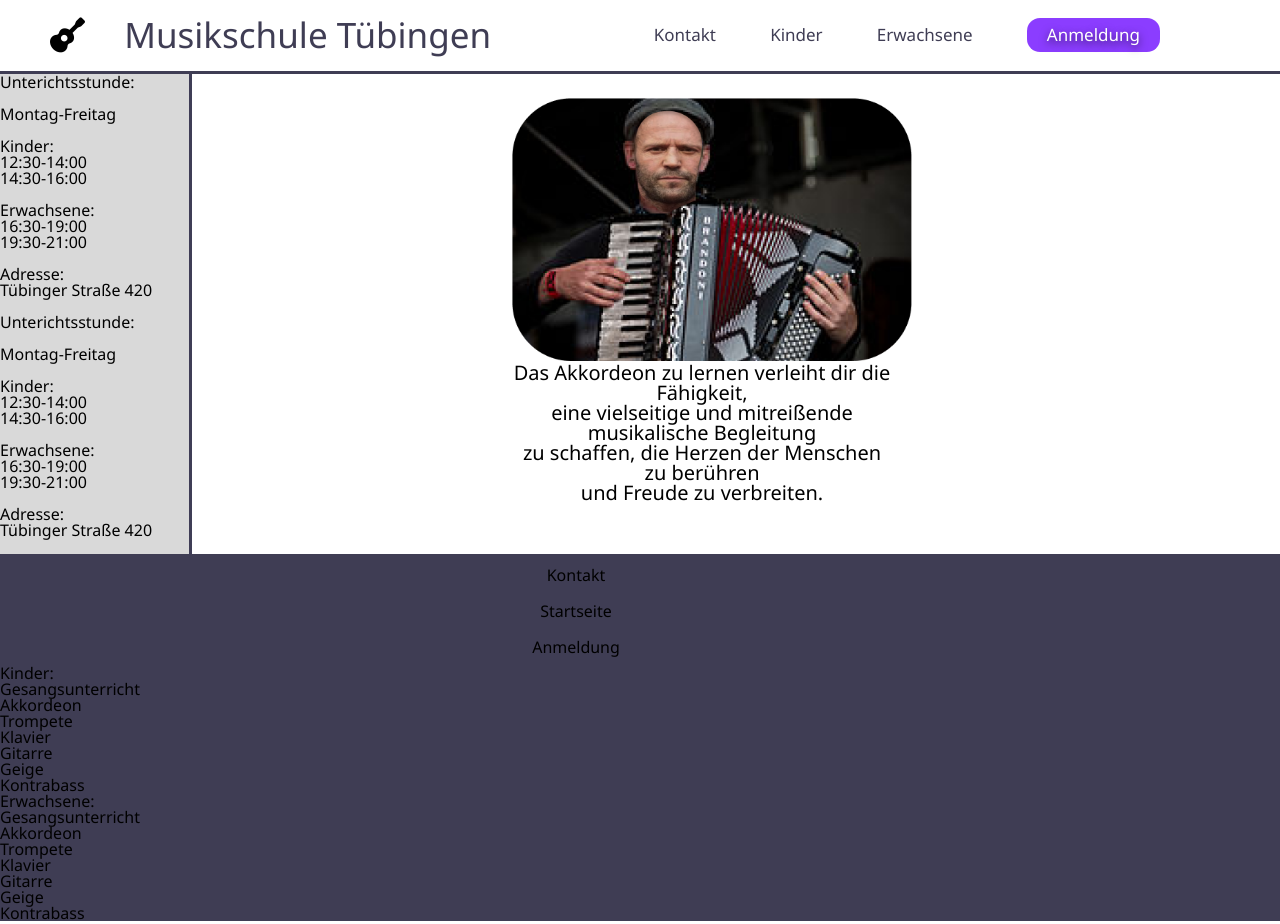
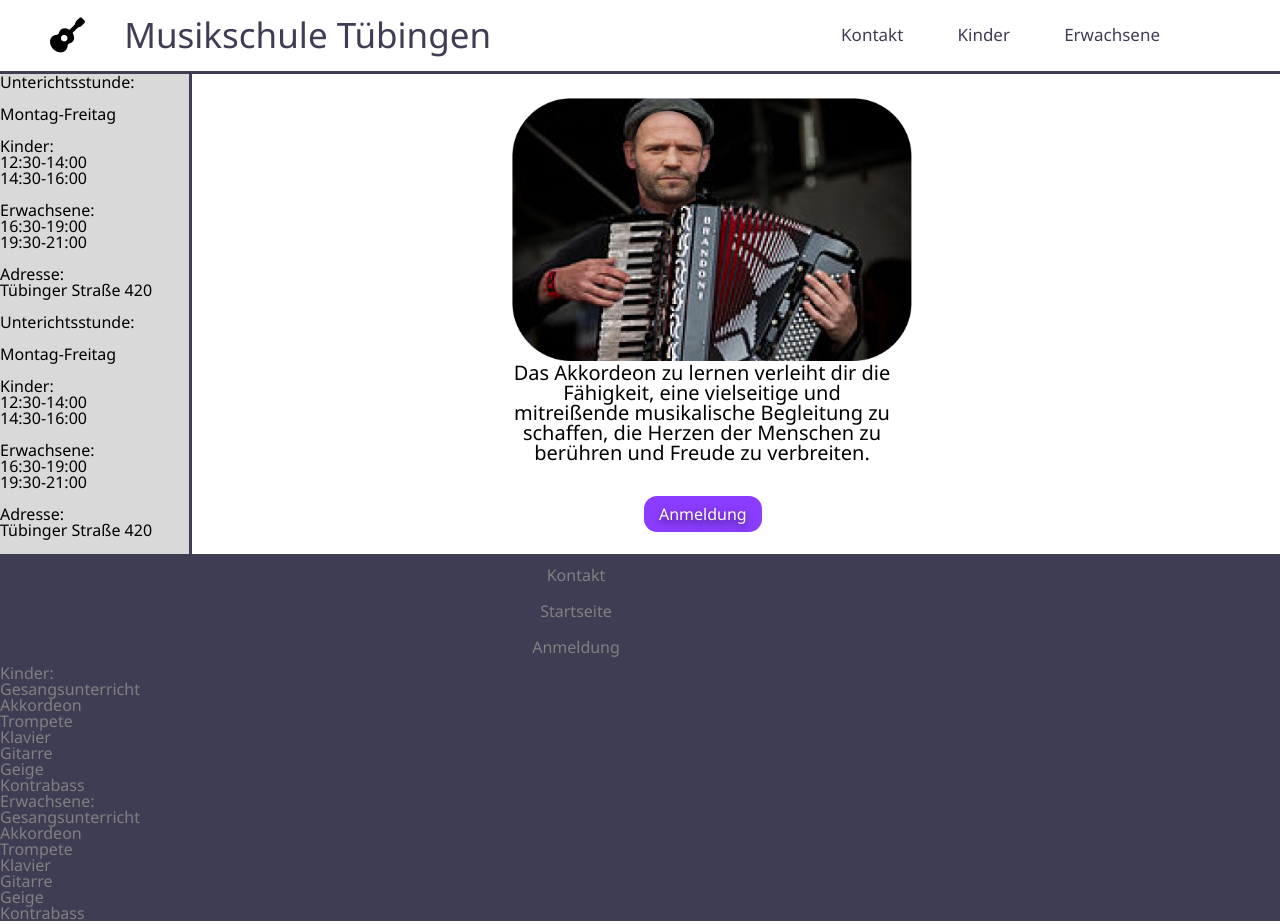
Before and after one commit to Gakiischi/Musikschule, a plain HTML site: page jasonstatham.html in a window 1280 px wide. Drawn offline with Linux system fonts and the light colour scheme.

Commit message:
Bild mild aber wyld
geil pascal mag Nuss Nougat Brötchen

```diff
--- a/jasonstatham.html
+++ b/jasonstatham.html
@@ -21,9 +21,6 @@
           <li><a href="#">Kontakt</a></li>
           <li><a href="#">Kinder</a></li>
           <li><a href="#">Erwachsene</a></li>
-          <li>
-            <a href="#"><button class="btn-nav">Anmeldung</button></a>
-          </li>
         </ul>
       </nav>
     </header>
@@ -64,10 +61,12 @@
         <div class="image-text-container">
           <p class="text-element"><b><img width="400" src="Group 86.png" alt=""></b></p>
           <p class="bildunterschrift">Das Akkordeon zu lernen verleiht dir die
-            Fähigkeit, <br> eine vielseitige und
-            mitreißende musikalische Begleitung <br> zu
+            Fähigkeit, eine vielseitige und
+            mitreißende musikalische Begleitung zu
             schaffen, die Herzen der Menschen zu
-            berühren <br> und Freude zu verbreiten.</p>
+            berühren  und Freude zu verbreiten.</p>
+
+            <a href="#"><button class="btn-nav">Anmeldung</button></a>
         </div>
       </main>
     </div>
--- a/style.css
+++ b/style.css
@@ -82,10 +82,14 @@ nav ul {
 .btn-nav {
   border-radius: 13px;
   background-color: var(--color-accent);
-  height: 20px;
-  padding: 17px 20px;
+  padding: 10px 15px;
   color: white;
   text-shadow: rgba(0, 0, 0, 0.65) 0 3px 8px;
+  position: absolute;
+  top: 150%;
+  left: 33%;
+
+
 }
 
 nav ul li {
@@ -125,7 +129,7 @@ footer {
   background-color: var(--color-secondary);
   border-top: solid;
   border-color: var(--color-secondary);
-  color: var();
+  color: gray;
 }
 
 .footer-nav li {
@@ -144,4 +148,5 @@ header {
     right: 5%;
     text-align: center;
     font-size: 20px;
+    color: black;
 }
```
